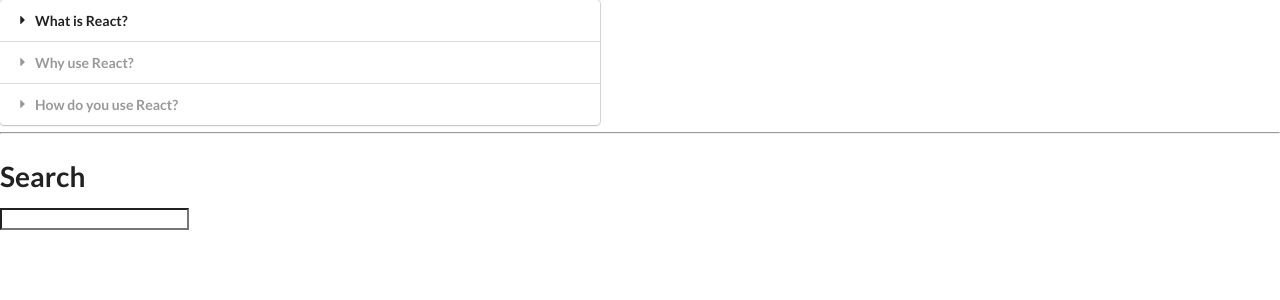
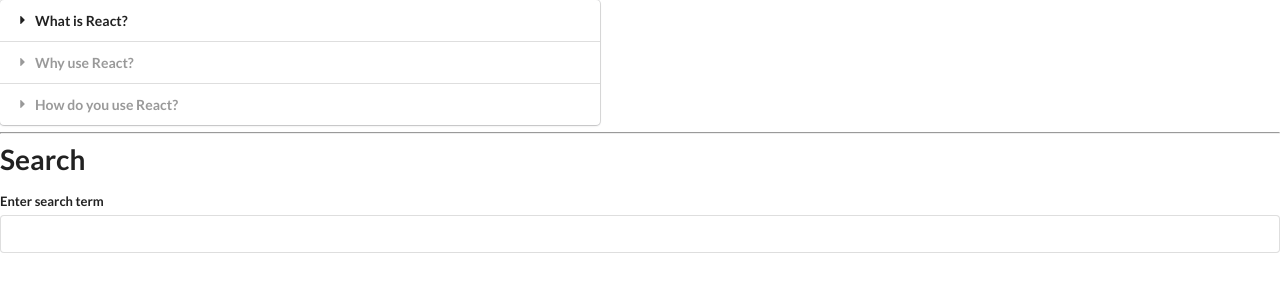
Before and after one commit to marianapalhano/widgets, a React (Create React App) app: page / in a window 1280 px wide. Shown: the top 300 px of the page. Built offline with nearby package versions, Linux system fonts and the light colour scheme.

Commit message:
Showing rendered Results

```diff
--- a/src/components/Search.js
+++ b/src/components/Search.js
@@ -25,10 +25,32 @@
         }
     }, [term]);
 
+    const renderedResults = results.map((result) => {
+        return(
+            <div id={result.pageid} className="item">
+                <div className="content">
+                    <div className="header">
+                        {result.title}
+                    </div>
+                    <span dangerouslySetInnerHTML={{__html:result.snippet}}></span>
+                </div>
+            </div>
+        );
+    });
+
     return(
         <>
-            <h1>Search</h1>
-            <input type="text" onChange={e => setTerm(e.target.value)} value={term} />
+            <div className="ui form">
+                <div className="field">
+                    <h1>Search</h1>
+                    <label>Enter search term</label>
+                    <input type="text" onChange={e => setTerm(e.target.value)} value={term} />
+                </div>
+            </div>
+            <div className="ui celled list">
+                {renderedResults}
+            </div>
+
         </>
     );
 }
```
